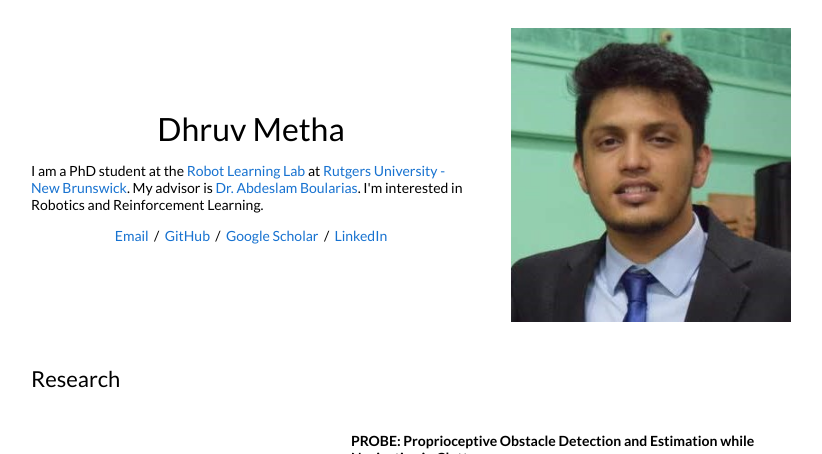
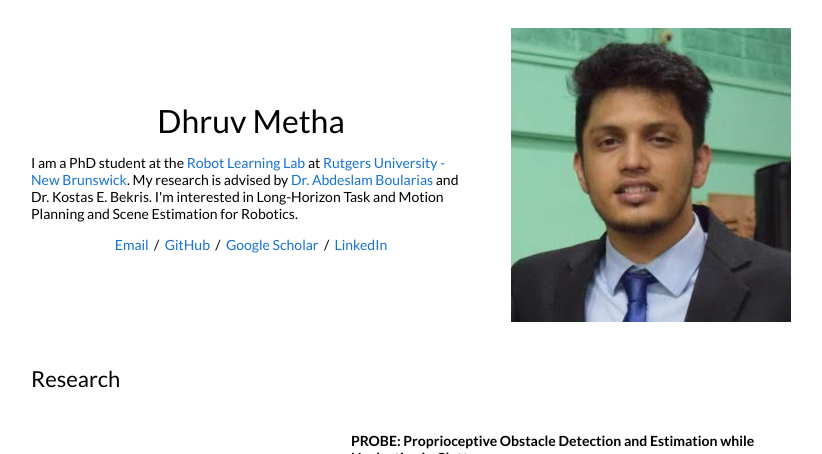
Before and after one commit to dhruvmetha/dhruvmetha.github.io, a Jekyll site: the page built from _posts/2024-09-16-legged_probe.markdown, in a window 1280 px wide, cut to the strip 0-454 px from the top of the page. Shown: the whole strip, without its empty margins (229-1051 px from the left). Built offline with Jekyll 4.4.1, drawn with Linux system fonts in a browser that asks for light colours.

```diff
--- a/_layouts/default.html
+++ b/_layouts/default.html
@@ -34,7 +34,7 @@
               <h1>
                 Dhruv Metha
               </h1>
-              <p>I am a PhD student at the <a href="http://rl.cs.rutgers.edu/">Robot Learning Lab</a> at <a href="https://www.cs.rutgers.edu/">Rutgers University - New Brunswick</a>. My advisor is <a href="http://rl.cs.rutgers.edu/abdeslam.html">Dr. Abdeslam Boularias</a>. I'm interested in Robotics and Reinforcement Learning.
+              <p>I am a PhD student at the <a href="http://rl.cs.rutgers.edu/">Robot Learning Lab</a> at <a href="https://www.cs.rutgers.edu/">Rutgers University - New Brunswick</a>. My research is advised by <a href="http://rl.cs.rutgers.edu/abdeslam.html">Dr. Abdeslam Boularias</a> and Dr. Kostas E. Bekris. I'm interested in Long-Horizon Task and Motion Planning and Scene Estimation for Robotics.
               </p>
               <!-- <p>
                 From 2011 to 2017, I worked at <a href="https://www.intel.com">Intel</a>, as part of <a href="https://www.intelrealsense.com/">Intel RealSense</a>. I primarily designed computer vision algorithms for efficient hardware ASICs, including the Intel RealSense <a href="https://software.intel.com/en-us/articles/realsense-r200-camera">R200</a> and <a href="https://software.intel.com/en-us/realsense/d400">D400</a> RGB-D sensors. Additionally, I worked on <a href="https://github.com/IntelRealSense/librealsense">software APIs</a>, <a href="https://patents.google.com/patent/US9992474B2">active illumination systems</a>, <a href="https://patents.google.com/patent/US9304597">human-computer interaction devices</a>, and helped develop demos for trade shows, including CES 2012-2016.
--- a/_posts/2024-09-15-insert.markdown
+++ b/_posts/2024-09-15-insert.markdown
@@ -2,7 +2,7 @@
 layout: post
 title:  "Integrating Model-based Control and RL for Sim2Real Transfer of Tight Insertion Policies"
 date:   2024-09-15 18:08:39 +00:00
-image: videos/legged_probe.mp4
+image: "https://dhruvmetha.github.io/insert/static/videos/HAN_Fixed_2.gif"
 categories: research
 author: "Dhruv Metha Ramesh"
 authors: "Isidoros Marougkas*, <strong>Dhruv Metha Ramesh*</strong>, Joe H. Doerr, Edgar Granados, Aravind Sivaramakrishnan, Abdeslam Boularias, Kostas E. Bekris"
```
